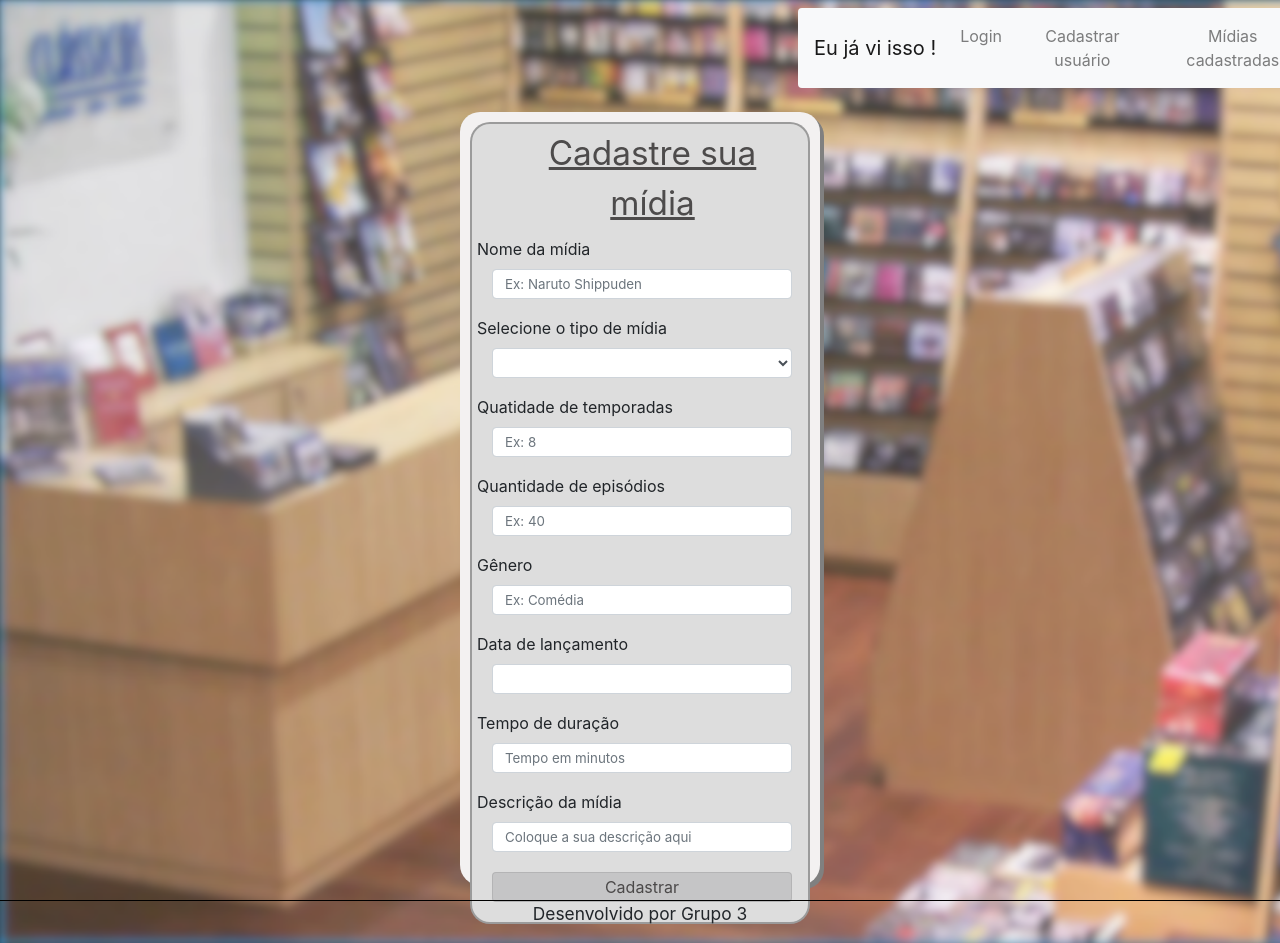
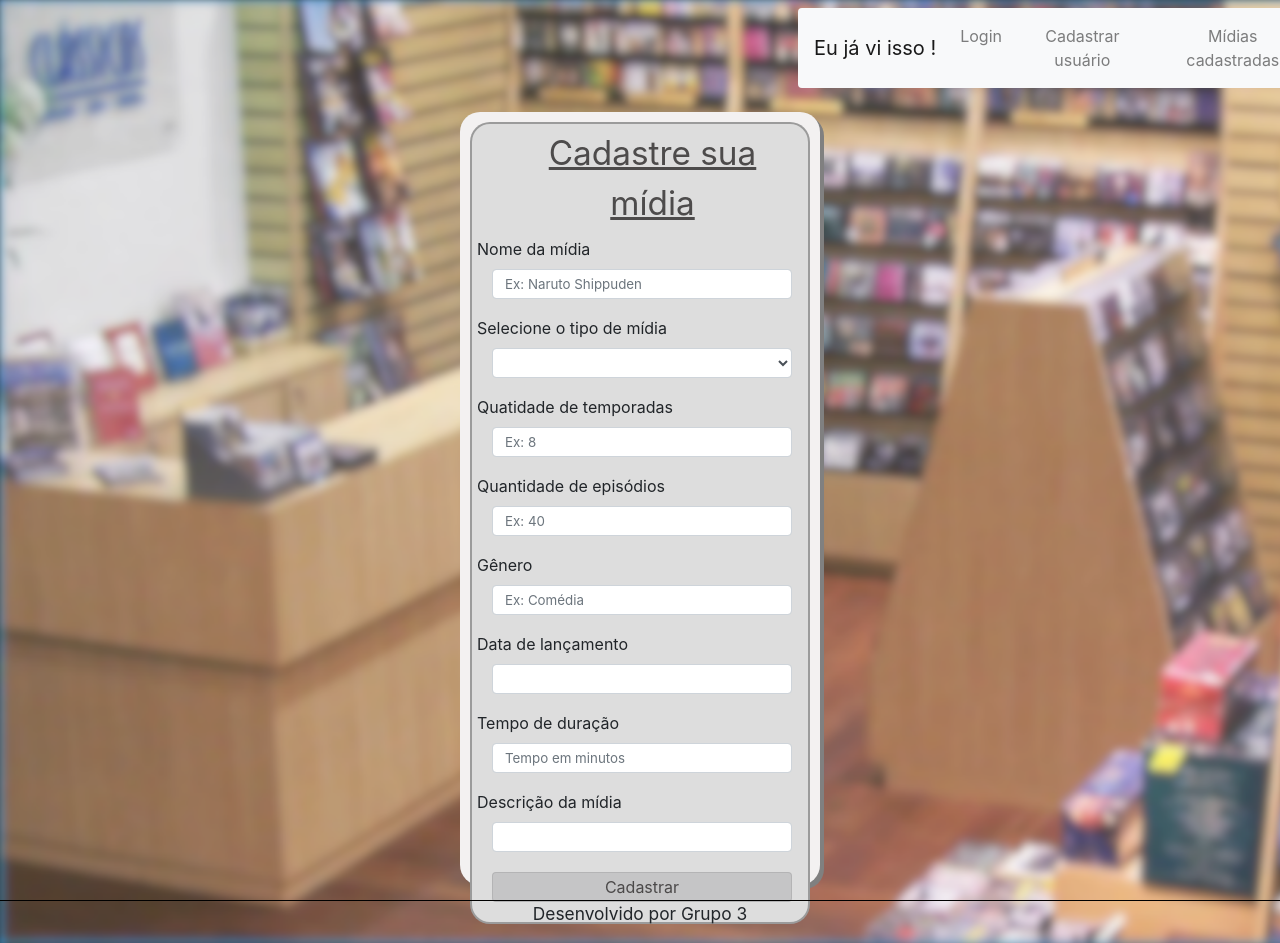
Before and after one commit to vitorHoller/projeto-trainee3, a React (Create React App) app in the folder Projeto/grupo3/: page /cadastromidia in a window 1280 px wide. Built offline with nearby package versions, Linux system fonts and the light colour scheme.

Commit message:
instrução dentro da 'caixinha' de descricao foi tirada

```diff
--- a/Projeto/grupo3/src/Pages/CadastroMidias/cadastroMidias.js
+++ b/Projeto/grupo3/src/Pages/CadastroMidias/cadastroMidias.js
@@ -176,7 +176,7 @@ export default function CadastroMidias() {
 
                         <Form.Label>Descrição da mídia</Form.Label>
 
-                        <Form.Control placeholder='Coloque a sua descrição aqui'
+                        <Form.Control placeholder=''
                             value={descricao}
                             onChange={e => setDescricao(e.target.value)}
                         />
```
